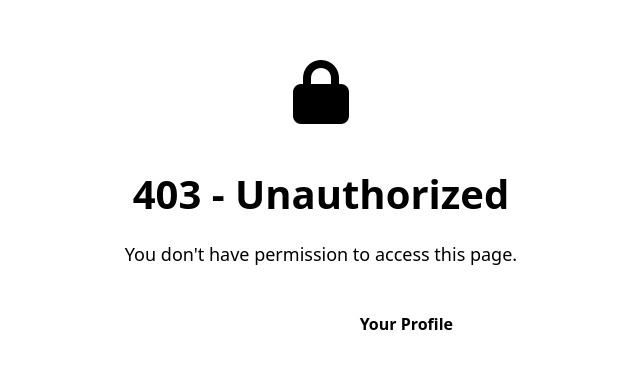
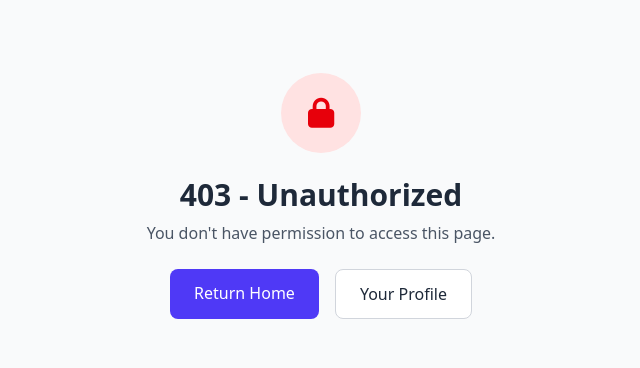
Before and after one commit to ReaganJakeOngaya/Notes-App, a React (Vite) app in the folder frontend/: page /unauthorized in a window 1280 px wide. Shown: the part 204-572 px from the top of the page, without its empty margins (319-959 px from the left). Built offline with nearby package versions, Linux system fonts and the light colour scheme; no server answers.

Commit message:
Tailwindcss

```diff
--- a/frontend/src/components/Loader.jsx
+++ b/frontend/src/components/Loader.jsx
@@ -1,16 +1,20 @@
 import React from 'react';
-import '../css/Loader.css';
 
 const Loader = () => {
   return (
-    <div className="loader-container">
-      <div className="loader">
-        <div className="loader-circle"></div>
-        <div className="loader-circle"></div>
-        <div className="loader-circle"></div>
-        <div className="loader-circle"></div>
+    <div className="fixed inset-0 flex items-center justify-center bg-black bg-opacity-20 z-50">
+      <div className="text-center">
+        <div className="flex justify-center space-x-2 mb-4">
+          {[...Array(4)].map((_, i) => (
+            <div
+              key={i}
+              className="w-4 h-4 bg-indigo-600 rounded-full animate-bounce"
+              style={{ animationDelay: `${i * 0.1}s` }}
+            ></div>
+          ))}
+        </div>
+        <div className="text-gray-700 dark:text-gray-300">Loading your content, please wait...</div>
       </div>
-      <div className="loader-text">Loading your please, wait...</div>
     </div>
   );
 };
--- a/frontend/src/components/LoadingSpinner.jsx
+++ b/frontend/src/components/LoadingSpinner.jsx
@@ -1,6 +1,5 @@
 import React from 'react';
 import PropTypes from 'prop-types';
-import '../css/LoadingSpinner.css';
 
 const LoadingSpinner = ({
   size = 'medium',
@@ -11,29 +10,29 @@ const LoadingSpinner = ({
   textPosition = 'below'
 }) => {
   const sizeClasses = {
-    small: 'spinner-small',
-    medium: 'spinner-medium',
-    large: 'spinner-large',
-    xlarge: 'spinner-xlarge'
+    small: 'w-6 h-6 border-2',
+    medium: 'w-8 h-8 border-3',
+    large: 'w-12 h-12 border-4',
+    xlarge: 'w-16 h-16 border-4'
   };
 
   const colorClasses = {
-    primary: 'spinner-primary',
-    secondary: 'spinner-secondary',
-    light: 'spinner-light',
-    dark: 'spinner-dark',
-    danger: 'spinner-danger',
-    success: 'spinner-success'
+    primary: 'border-indigo-500 border-t-indigo-200',
+    secondary: 'border-gray-500 border-t-gray-200',
+    light: 'border-white border-t-gray-100',
+    dark: 'border-gray-800 border-t-gray-300',
+    danger: 'border-red-500 border-t-red-200',
+    success: 'border-green-500 border-t-green-200'
   };
 
-  const wrapperClass = `${fullPage ? 'full-page-spinner' : 'loading-spinner'} ${className}`;
-  const spinnerClass = `spinner ${sizeClasses[size]} ${colorClasses[color]}`;
+  const wrapperClass = `${fullPage ? 'fixed inset-0 flex items-center justify-center bg-black bg-opacity-20 z-50' : ''} ${className}`;
+  const containerClass = `flex ${textPosition === 'beside' ? 'flex-row items-center space-x-4' : 'flex-col items-center space-y-2'}`;
 
   return (
     <div className={wrapperClass}>
-      <div className={`spinner-container ${textPosition === 'beside' ? 'horizontal' : ''}`}>
-        <div className={spinnerClass}></div>
-        {text && <span className="spinner-text">{text}</span>}
+      <div className={containerClass}>
+        <div className={`animate-spin rounded-full ${sizeClasses[size]} ${colorClasses[color]}`}></div>
+        {text && <span className="text-gray-700 dark:text-gray-300">{text}</span>}
       </div>
     </div>
   );
--- a/frontend/src/pages/NotFound.jsx
+++ b/frontend/src/pages/NotFound.jsx
@@ -1,21 +1,26 @@
 import React from 'react';
 import { Link } from 'react-router-dom';
-import '../css/NotFound.css';
 
 const NotFound = () => {
   return (
-    <div className="not-found-container">
-      <div className="not-found-content">
-        <h1 className="not-found-title">404</h1>
-        <h2 className="not-found-subtitle">Page Not Found</h2>
-        <p className="not-found-message">
+    <div className="min-h-screen flex items-center justify-center bg-gray-50 dark:bg-gray-900 p-4">
+      <div className="text-center max-w-md">
+        <h1 className="text-9xl font-bold text-indigo-600 dark:text-indigo-400 mb-4">404</h1>
+        <h2 className="text-3xl font-semibold text-gray-800 dark:text-white mb-2">Page Not Found</h2>
+        <p className="text-gray-600 dark:text-gray-300 mb-6">
           The page you're looking for doesn't exist or has been moved.
         </p>
-        <div className="not-found-actions">
-          <Link to="/" className="btn btn-primary">
+        <div className="flex flex-col sm:flex-row justify-center gap-4">
+          <Link
+            to="/"
+            className="px-6 py-3 bg-indigo-600 hover:bg-indigo-700 text-white rounded-lg transition-colors"
+          >
             Return Home
           </Link>
-          <Link to="/login" className="btn btn-secondary">
+          <Link
+            to="/login"
+            className="px-6 py-3 bg-white dark:bg-gray-700 border border-gray-300 dark:border-gray-600 hover:bg-gray-100 dark:hover:bg-gray-600 text-gray-800 dark:text-white rounded-lg transition-colors"
+          >
             Go to Login
           </Link>
         </div>
--- a/frontend/src/pages/Unauthorized.jsx
+++ b/frontend/src/pages/Unauthorized.jsx
@@ -1,23 +1,28 @@
 import React from 'react';
 import { Link } from 'react-router-dom';
-import '../css/Unauthorized.css';
 
 const Unauthorized = () => {
   return (
-    <div className="unauthorized-container">
-      <div className="unauthorized-content">
-        <div className="unauthorized-icon">
-          <i className="fa-solid fa-lock"></i>
+    <div className="min-h-screen flex items-center justify-center bg-gray-50 dark:bg-gray-900 p-4">
+      <div className="text-center max-w-md">
+        <div className="w-20 h-20 bg-red-100 dark:bg-red-900 rounded-full flex items-center justify-center mx-auto mb-6">
+          <i className="fas fa-lock text-red-600 dark:text-red-300 text-3xl"></i>
         </div>
-        <h1 className="unauthorized-title">403 - Unauthorized</h1>
-        <p className="unauthorized-message">
+        <h1 className="text-3xl font-semibold text-gray-800 dark:text-white mb-2">403 - Unauthorized</h1>
+        <p className="text-gray-600 dark:text-gray-300 mb-6">
           You don't have permission to access this page.
         </p>
-        <div className="unauthorized-actions">
-          <Link to="/" className="btn btn-primary">
+        <div className="flex flex-col sm:flex-row justify-center gap-4">
+          <Link
+            to="/"
+            className="px-6 py-3 bg-indigo-600 hover:bg-indigo-700 text-white rounded-lg transition-colors"
+          >
             Return Home
           </Link>
-          <Link to="/profile" className="btn btn-secondary">
+          <Link
+            to="/profile"
+            className="px-6 py-3 bg-white dark:bg-gray-700 border border-gray-300 dark:border-gray-600 hover:bg-gray-100 dark:hover:bg-gray-600 text-gray-800 dark:text-white rounded-lg transition-colors"
+          >
             Your Profile
           </Link>
         </div>
```
